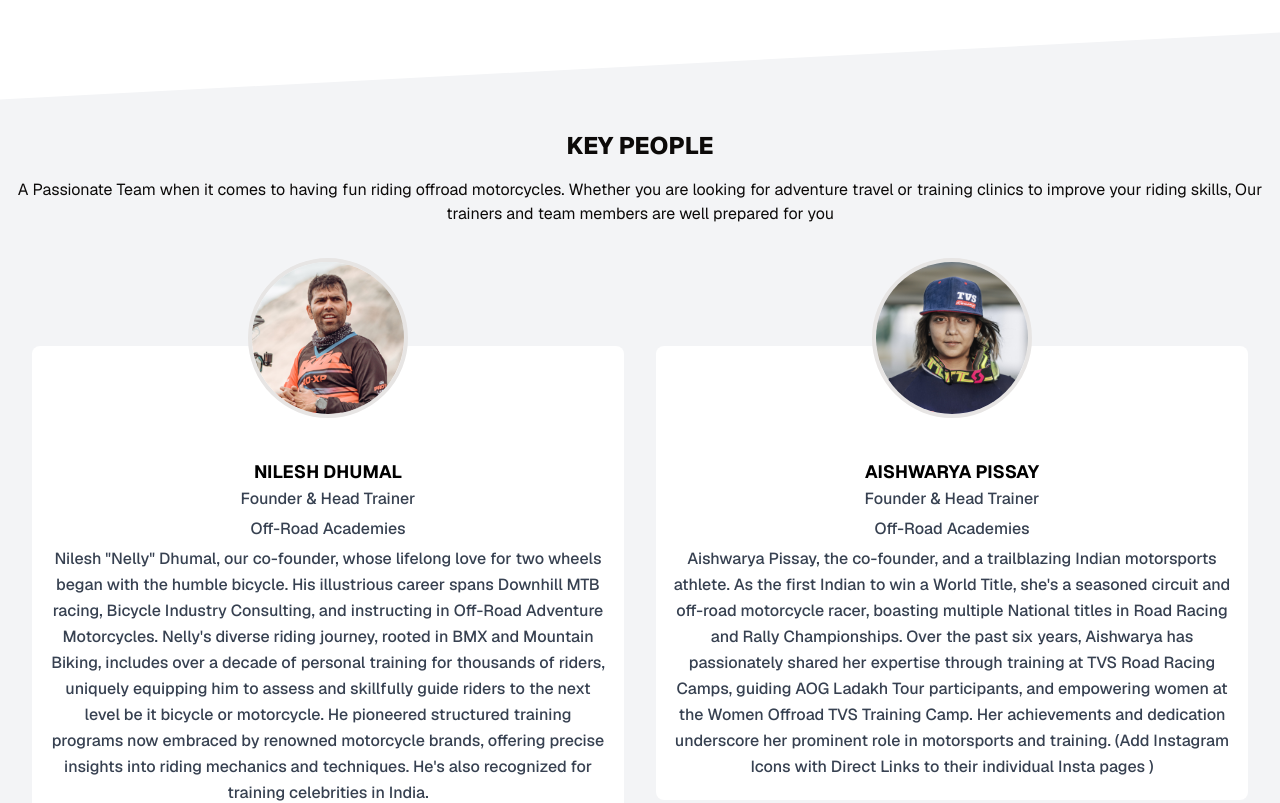
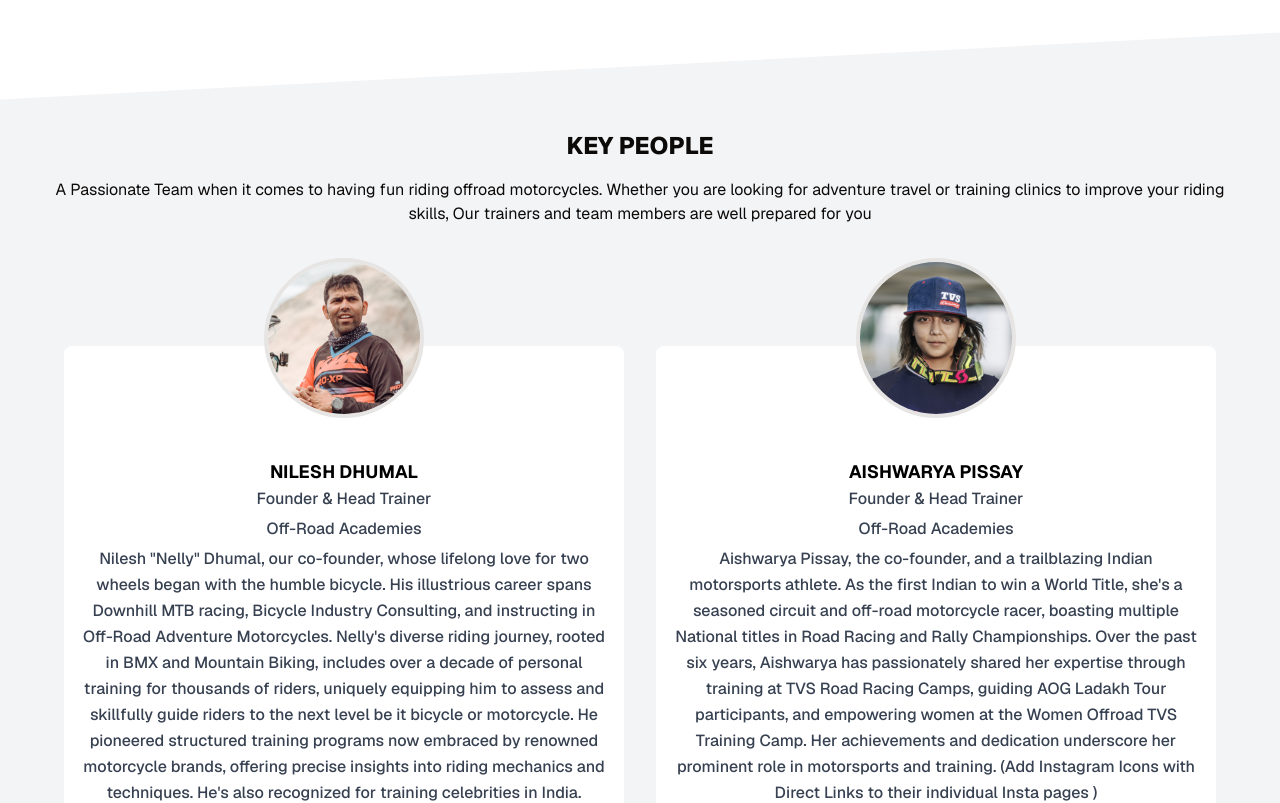
Before and after one commit to ZeroThreshold/oracadamics, a Next.js app: page /aboutus in a window 1280 px wide. Shown: the part 760-1563 px from the top of the page. Built offline with nearby package versions, Linux system fonts and the light colour scheme; no server answers.

Commit message:
Fixed alignment

```diff
--- a/app/aboutus/page.tsx
+++ b/app/aboutus/page.tsx
@@ -97,8 +97,9 @@ export default async function AboutUS() {
                 </div>
             </div>
 
-            <div className="team-section bg-gray-100 text-center md:px-4 md:py-16  -skew-y-3 -rotate-4">
+            <div className="bg-gray-100 text-center md:px-4 md:py-16  -skew-y-3 -rotate-4">
                 <div className='skew-y-3 rotate-4'>
+                <div className='container'>
                     <div className='row'>
                         <div className='col-md-12 col-12 realtive mb-4'>
                             <h2 className='text-4xl font-extrabold mb-5 capitalize md:text-2xl md:mb-4'>KEY PEOPLE</h2>
@@ -106,7 +107,7 @@ export default async function AboutUS() {
                                 training clinics to improve your riding skills, Our trainers and team members are well prepared for you</p>
                         </div>
                     </div>
-                        <div className="flex flex-wrap justify-center">
+                    <div className="flex flex-wrap justify-caenter">
                         {peopleData.map((member, index) => (
                             <div key={index} className="w-full sm:w-1/2 lg:w-1/2 p-4">
                                 <TeamMember
@@ -120,7 +121,7 @@ export default async function AboutUS() {
                             </div>
                         ))}
                     </div>
-
+</div>
                 </div>
             </div>
             <div className="py-24 bg-white">
```
Lines whose indentation alone changed are shown as unchanged.
